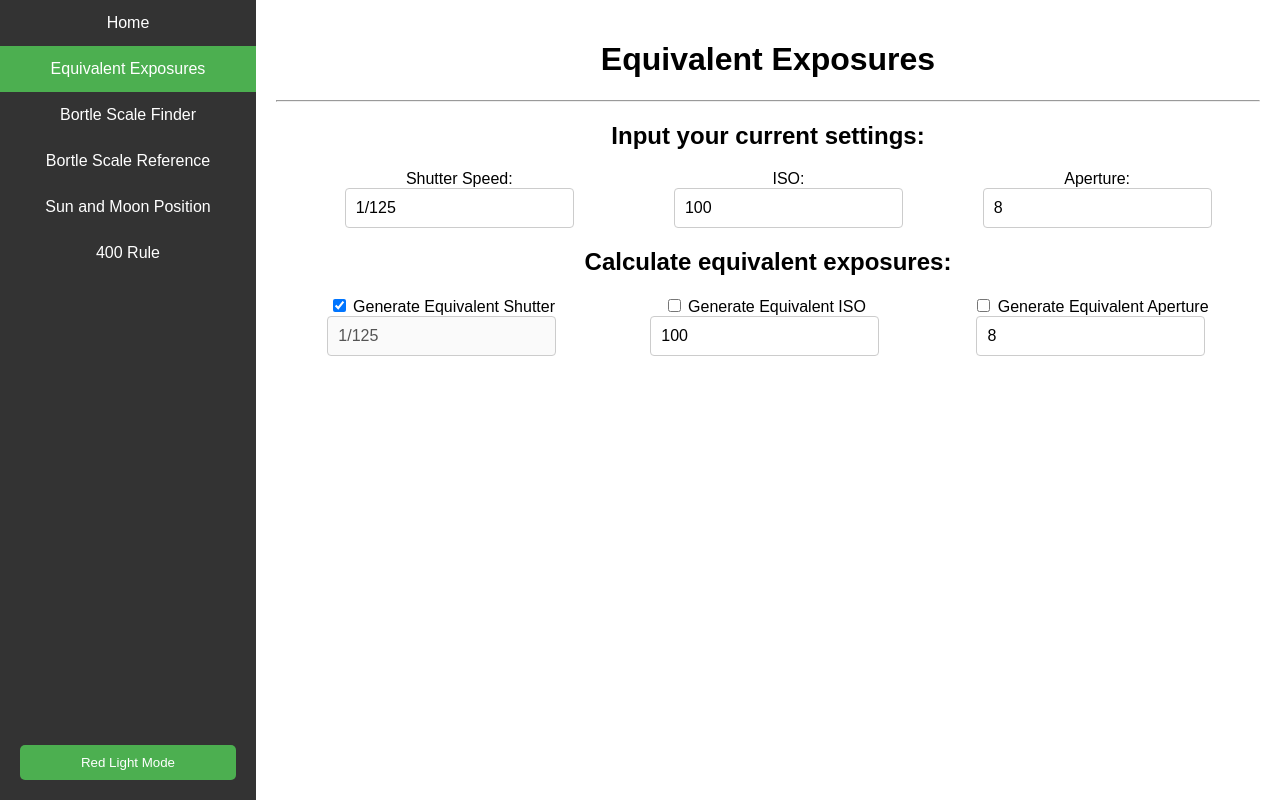
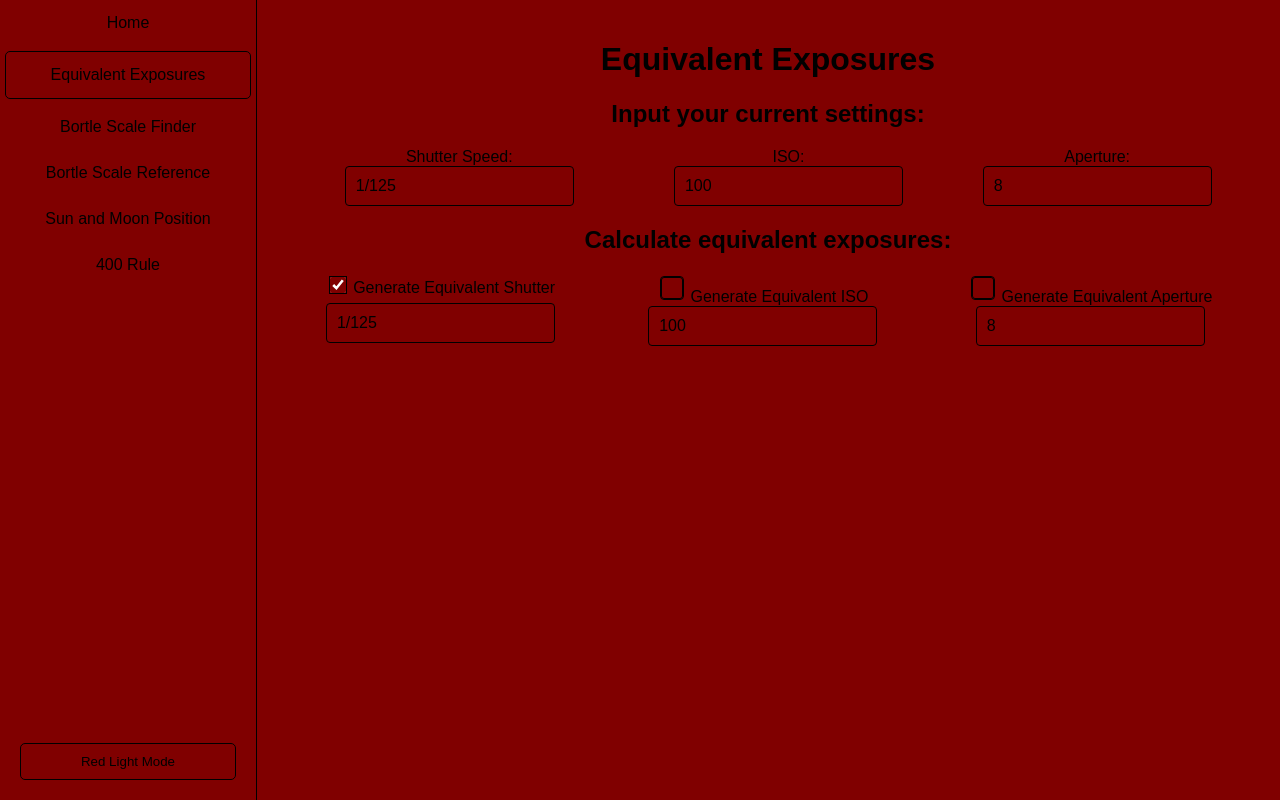
Before and after one commit to jdszekeres/astrophoto-tools, a plain HTML site: page pages/equivalent_exposures.html in a window 1280 px wide. Both pictures are taken after a click on the button "Red Light Mode". Drawn offline with Linux system fonts and the light colour scheme.

Commit message:
Deployed to vercel

```diff
--- a/css/ee.css
+++ b/css/ee.css
@@ -41,3 +41,11 @@ input {
     border: 1px solid #ccc;
     border-radius: 4px;
 }
+
+@media (max-width: 600px) {
+    #ee_first, #ee_second {
+        flex-direction: column;
+        align-items: center;
+
+    }
+}
--- a/css/redlight.css
+++ b/css/redlight.css
@@ -1,82 +1,88 @@
-body {
+html.red-light-mode,
+html.red-light-mode body {
     color: black;
     background-color: #800000;
 }
 
-.content {
-    background-color: #800000;
+html.red-light-mode .container,
+html.red-light-mode .content,
+html.red-light-mode nav {
+    background-color: #800000 !important;
 }
 
-.active {
+html.red-light-mode .active {
     background-color: #800000 !important;
     border: black 1px solid !important;
     margin: 5px !important;
     border-radius: 5px !important;
 }
 
-button {
+html.red-light-mode button,
+html.red-light-mode button[type="submit"],
+html.red-light-mode #submit-button,
+html.red-light-mode #current-location-button,
+html.red-light-mode #install_button,
+html.red-light-mode #red_light_button {
     background-color: #800000 !important;
     border: black 1px solid !important;
     color: black !important;
 }
 
-input {
-    background-color: #800000;
-    border: black 1px solid;
-    color: black;
+html.red-light-mode input,
+html.red-light-mode select,
+html.red-light-mode textarea {
+    background-color: #800000 !important;
+    border: black 1px solid !important;
+    color: black !important;
 }
 
-input::placeholder {
-    color: black;
+html.red-light-mode input::placeholder,
+html.red-light-mode textarea::placeholder {
+    color: black !important;
 }
 
-input::-webkit-outer-spin-button,
-input::-webkit-inner-spin-button {
+html.red-light-mode input::-webkit-outer-spin-button,
+html.red-light-mode input::-webkit-inner-spin-button {
     -webkit-appearance: none;
     margin: 0;
 }
 
-/* Firefox */
-input[type=number] {
+html.red-light-mode input[type=number] {
     -moz-appearance: textfield;
-  appearance: textfield; /* Standard property for modern systems */
+    appearance: textfield;
 }
 
-input[type=checkbox] {
+html.red-light-mode input[type=checkbox] {
     accent-color: #800000;
     outline: black 1px solid;
     width: 1em;
     height: 1em;
 }
 
-input[type="checkbox"]:not(:checked) {
+html.red-light-mode input[type="checkbox"]:not(:checked) {
     appearance: none;
     -webkit-appearance: none;
     width: 13px;
     height: 13px;
     border: 1px solid black;
-  background-color: #800000; /* Your choice of unchecked color */
+    background-color: #800000;
     border-radius: 3px;
 }
 
-hr {
+html.red-light-mode hr {
     display: none;
 }
 
-nav {
+html.red-light-mode nav {
     color: black !important;
-    background-color: #800000 !important;
     border-right: 1px solid black;
 }
 
-nav > ul > li > a {
+html.red-light-mode nav > ul > li > a,
+html.red-light-mode a {
     color: black !important;
 }
 
-a {
-    color: black !important;
-}
-
-.page-item {
+html.red-light-mode .page-item {
     border: black 1px solid !important;
 }
--- a/css/style.css
+++ b/css/style.css
@@ -26,3 +26,20 @@ h1 {
     width: 100%;
     text-align: center;
 }
+
+@media (max-width: 600px) {
+    #install_button {
+        visibility: hidden;
+        position: relative;
+    }
+    #install_button:after {
+        visibility: visible;
+        position: absolute;
+        top: 0;
+        left: 0;
+        content: "Install App";
+        border: 1px solid black;
+        border-radius: 5px;
+        padding: 5px 10px;
+    }
+}
--- a/js/components/navbar.js
+++ b/js/components/navbar.js
@@ -93,8 +93,8 @@ class Navbar extends HTMLElement {
             </ul>
 
             <div id="buttons">
-                <button id="red_light_button">Red Light Mode</button>
-                <button id="install_button" style="display:none;">Install App for Offline Use</button>
+                <button id="red_light_button" type="button">Red Light Mode</button>
+                <button id="install_button" type="button" style="display:none;">Install App for Offline Use</button>
             </div>
         </nav>
         `
@@ -104,13 +104,20 @@ class Navbar extends HTMLElement {
         }, 0);
     }
     addEventListeners() {
-        document.getElementById('red_light_button').addEventListener('click', () => {
-            const isRedLightMode = localStorage.getItem('redLightMode') === 'true';
-            localStorage.setItem('redLightMode', !isRedLightMode);
-            this.renderRedLightMode();
-        });
+        const redBtn = this.querySelector('#red_light_button');
+        if (redBtn) {
+            redBtn.onclick = () => {
+                const isRedLightMode = localStorage.getItem('redLightMode') === 'true';
+                console.log('Toggling red light mode. Current state:', isRedLightMode);
+                const newVal = String(!isRedLightMode);
+                localStorage.setItem('redLightMode', newVal);
+                this.renderRedLightMode();
+            };
+        }
 
-        document.getElementById('install_button').addEventListener('click', () => {
+        const installBtn = this.querySelector('#install_button');
+        if (installBtn) {
+            installBtn.addEventListener('click', () => {
             if (this.installPromptEvent) {
                 this.installPromptEvent.prompt();
                 this.installPromptEvent.userChoice.then((choiceResult) => {
@@ -121,6 +128,7 @@ class Navbar extends HTMLElement {
                     }});
             }
         });
+        }
 
     }
 
@@ -138,18 +146,7 @@ class Navbar extends HTMLElement {
 
     renderRedLightMode() {
             const isRedLightMode = localStorage.getItem('redLightMode') === 'true';
-
-            if (isRedLightMode) {
-                const link = document.createElement('link');
-                link.rel = 'stylesheet';
-                link.href = '/css/redlight.css';
-                document.head.appendChild(link);
-            } else {
-                const existingLink = document.querySelector('link[href="/css/redlight.css"]');
-                if (existingLink) {
-                    existingLink.remove();
-                }
-            }
+            document.documentElement.classList.toggle('red-light-mode', isRedLightMode);
         }
 
 
--- a/pages/equivalent_exposures.html
+++ b/pages/equivalent_exposures.html
@@ -9,6 +9,7 @@
     <title>Equivalent Exposures</title>
     <link rel="icon" href="/icons/icon-192x192.png" type="image/png">
     <link rel="apple-touch-icon" sizes="180x180" href="/icons/icon-180x180.png">
+    <link rel="stylesheet" id="redlight_stylesheet" href="/css/redlight.css">
 </head>
 <body>
     <div class="container">
--- a/sw.js
+++ b/sw.js
@@ -23,6 +23,7 @@ const ASSETS_TO_CACHE = [
     '/css/bortle.css',
     '/css/400rule.css',
     '/css/sun_and_moon_rise.css',
+    '/css/redlight.css',
     '/assets/mondo_ridotto0p25.jpg',
     '/assets/bortle_reference.jpg',
 ];
```
Also changed, not shown: index.html (+1 -0 lines), pages/400rule.html (+1 -0 lines), pages/bortle.html (+1 -0 lines), pages/bortle_reference.html (+1 -0 lines), pages/sun_and_moon_rise.html (+1 -0 lines), css/sun_and_moon_rise.css (line endings or trailing spaces), 1 other file. Lines whose indentation alone changed are shown as unchanged.
